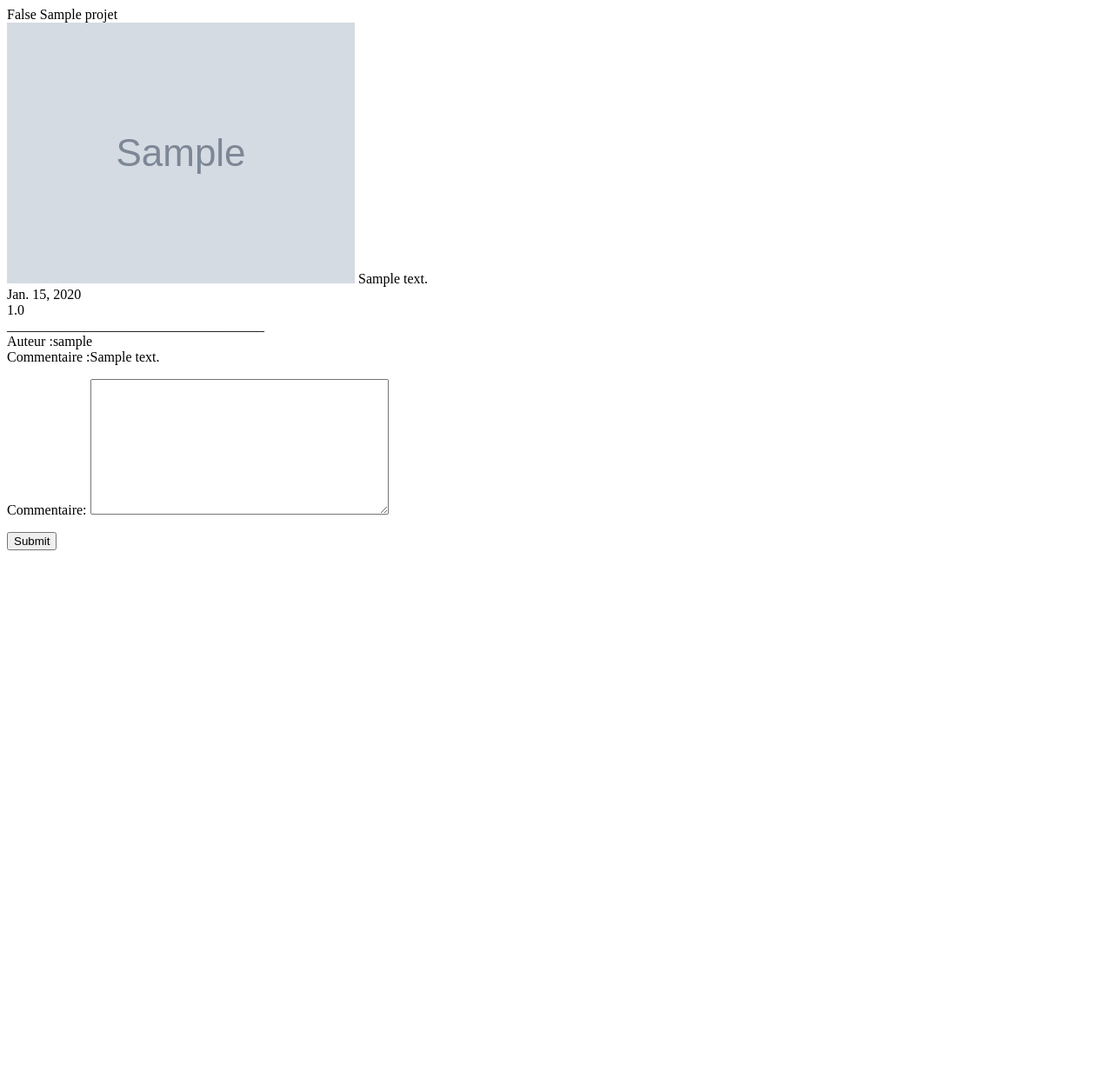
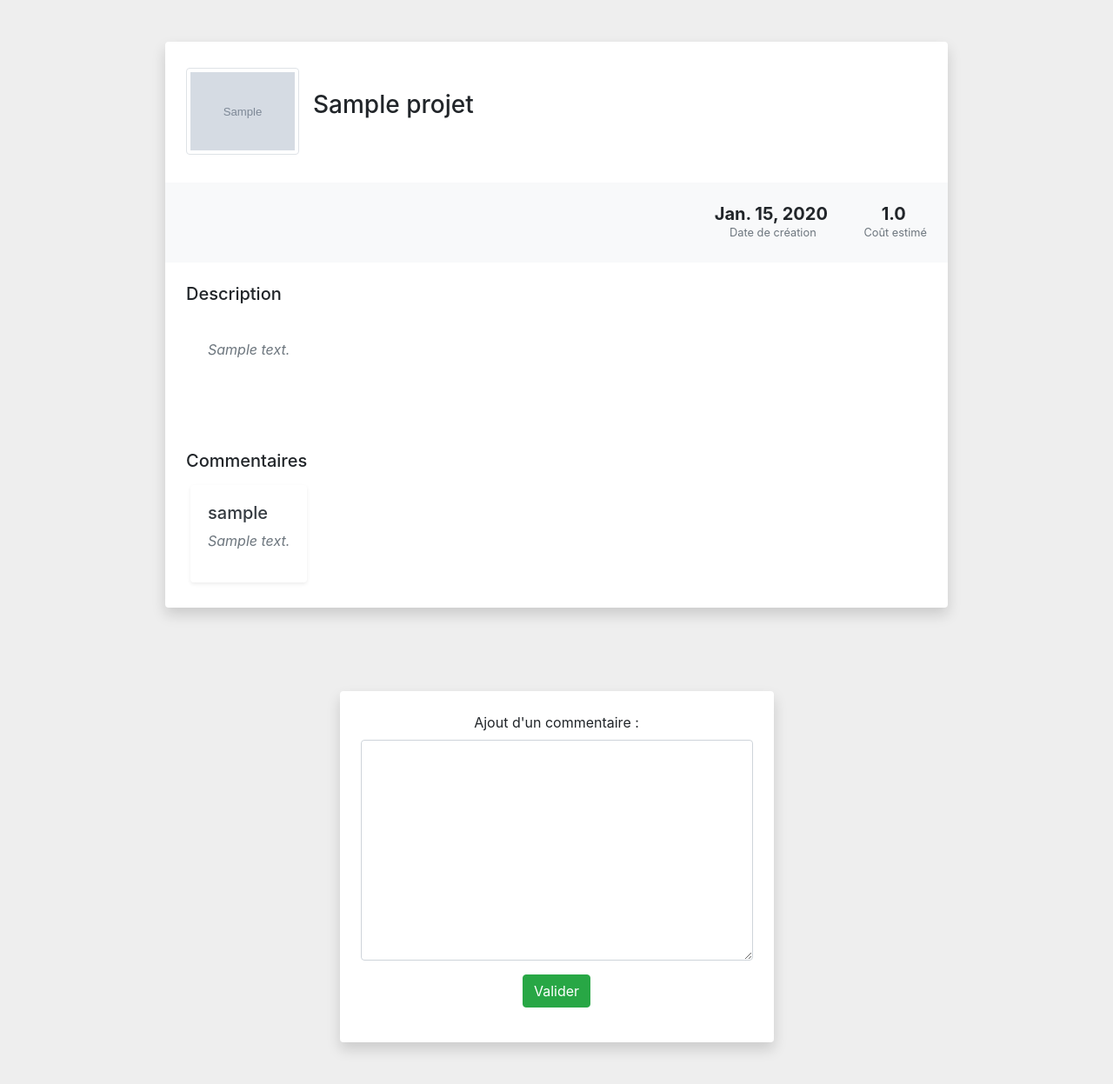
Before and after one commit to alexandreboudet/Brocoolio, a Django app: page /projet/affichage/1 in a window 1280 px wide. Shown: the whole page at 87% size. Before the commit the page ends 633 px from the top, so only its background shows below. Run offline with Django 3.2, Linux system fonts and the light colour scheme; tables that the repository leaves empty hold one stand-in row (values such as "Sample post"); grey boxes marked "Sample" are stand-in pictures; some libraries are stand-ins or nearby versions.

Commit message:
updated style of project display

```diff
--- a/brocoolio/projet/forms.py
+++ b/brocoolio/projet/forms.py
@@ -7,4 +7,4 @@ class CreationProjetForm(forms.Form):
     cout_estime = forms.FloatField(label='Coût estimé',widget=forms.NumberInput(attrs={'class': 'form-control'}),required=False)
 
 class CommentaireForm(forms.Form):
-    commentaire = forms.CharField(label='Commentaire',widget=forms.Textarea(attrs={'class': 'form-control'}),required=False)
+    commentaire = forms.CharField(label='Ajout d\'un commentaire ',widget=forms.Textarea(attrs={'class': 'form-control'}),required=False)
--- a/brocoolio/projet/templates/affichage.html
+++ b/brocoolio/projet/templates/affichage.html
@@ -1,24 +1,100 @@
+<style>
+  body {
+    background: #EEEEEE !important;
+  }
+
+  .onhoversurbrillance:hover {
+    background:#EEEEEE;
+  }
+</style>
+
+<link rel="stylesheet" href="https://stackpath.bootstrapcdn.com/bootstrap/4.3.1/css/bootstrap.min.css"
+  integrity="sha384-ggOyR0iXCbMQv3Xipma34MD+dH/1fQ784/j6cY/iJTQUOhcWr7x9JvoRxT2MZw1T" crossorigin="anonymous">
+<script src="https://code.jquery.com/jquery-3.3.1.slim.min.js"
+  integrity="sha384-q8i/X+965DzO0rT7abK41JStQIAqVgRVzpbzo5smXKp4YfRvH+8abtTE1Pi6jizo" crossorigin="anonymous"></script>
+<script src="https://cdnjs.cloudflare.com/ajax/libs/popper.js/1.14.7/umd/popper.min.js"
+  integrity="sha384-UO2eT0CpHqdSJQ6hJty5KVphtPhzWj9WO1clHTMGa3JDZwrnQq4sF86dIHNDz0W1" crossorigin="anonymous"></script>
+<script src="https://stackpath.bootstrapcdn.com/bootstrap/4.3.1/js/bootstrap.min.js"
+  integrity="sha384-JjSmVgyd0p3pXB1rRibZUAYoIIy6OrQ6VrjIEaFf/nJGzIxFDsf4x0xIM+B07jRM" crossorigin="anonymous"></script>
+
+<div class="row py-5 px-4">
+  <div class="mx-auto" style="width:900px !important;">
+    <!-- Profile widget -->
+    <div class="bg-white shadow rounded overflow-hidden">
+      <div class="px-4 pt-0 pb-4 cover">
+        <div class="media align-items-end profile-head" style="margin-top:30px !important;">
+          <div class="profile mr-3"><img src="/media/{{projet.photo}}" alt="..." width="130"
+              class="rounded mb-2 img-thumbnail">
+          </div>
+          <div class="media-body mb-5">
+            <h3 class="mt-0 mb-0">{{projet.titre}}</h3>
+          </div>
+        </div>
+      </div>
+
+      <div class="bg-light p-4 d-flex justify-content-end text-center">
+        <ul class="list-inline mb-0">
+          <li class="list-inline-item">
+            <h5 class="font-weight-bold mb-0 d-block">{{projet.date_creation}}</h5><small class="text-muted"> <i
+                class="mr-1"></i>Date de création</small>
+          </li>
+          <li class="list-inline-item" style="margin-left:25px !important;">
+            <h5 class="font-weight-bold mb-0 d-block">{{projet.cout_estime}}</h5><small class="text-muted"> <i class=" mr-1"></i>Coût estimé</small>
+          </li>
+        </ul>
+      </div>
 
 
-{{user.is_authenticated}}
-
-{{projet.titre}}<br>
-<img src="/media/{{projet.photo}}" alt="">
-{{projet.description}}<br>
-{{projet.date_creation}}<br>
-{{projet.cout_estime}}<br>
+      <div class="py-4 px-4">
+        <div class="d-flex align-items-center justify-content-between mb-3">
+          <h5 class="mb-0">Description</h5>
+        </div>
 
 
-{% for commentaire in commentaires %}
-_____________________________________<br>
-  Auteur :{{commentaire.utilisateur.idUser.username}}<br>
-  Commentaire :{{commentaire.commentaire}}<br>
-{% endfor %}
+        <div class="row" style="margin:20 5 20 5;">
+          <div class="card rounded shadow-md border-0">
+            <div class="card-body p-6">
+              <p class="text-muted font-italic">{{projet.description}}</p>
+            </div>
+          </div>
+        </div>
+      </div>
 
 
+      <div class="py-4 px-4">
+        <div class="d-flex align-items-center justify-content-between mb-3">
+          <h5 class="mb-0">Commentaires</h5>
+        </div>
 
-<form action="" method="POST">
-    {% csrf_token %}
-    {{ commentaireform.as_p }}
-    <input type="submit" value="Submit">
-</form>
+
+          {% for commentaire in commentaires %}
+            <div class="row" style="margin:5 5 5 5;">
+              <div class="onhoversurbrillance card rounded shadow-sm border-0">
+                <div class="card-body p-6">
+                  <h5 class="text-dark">{{commentaire.utilisateur.idUser.username}}</h5>
+                  <p class="text-muted font-italic">{{commentaire.commentaire}}</p>
+                </div>
+              </div>
+            </div>
+          {% endfor %}
+      </div>
+    </div>
+  </div>
+</div>
+
+<div class="row py-5 px-4">
+  <div class="mx-auto">
+    <!-- Profile widget -->
+    <div class="bg-white shadow rounded overflow-hidden">
+      <div class="p-4 d-flex justify-content-end text-center">
+        <form action="" method="POST">
+          {% csrf_token %}
+          <div class="form-group">
+            {{ commentaireform.as_p }}
+          </div>
+          <input class="btn btn-md btn-success" type="submit" value="Valider">
+        </form>
+      </div>
+    </div>
+  </div>
+</div>
```
